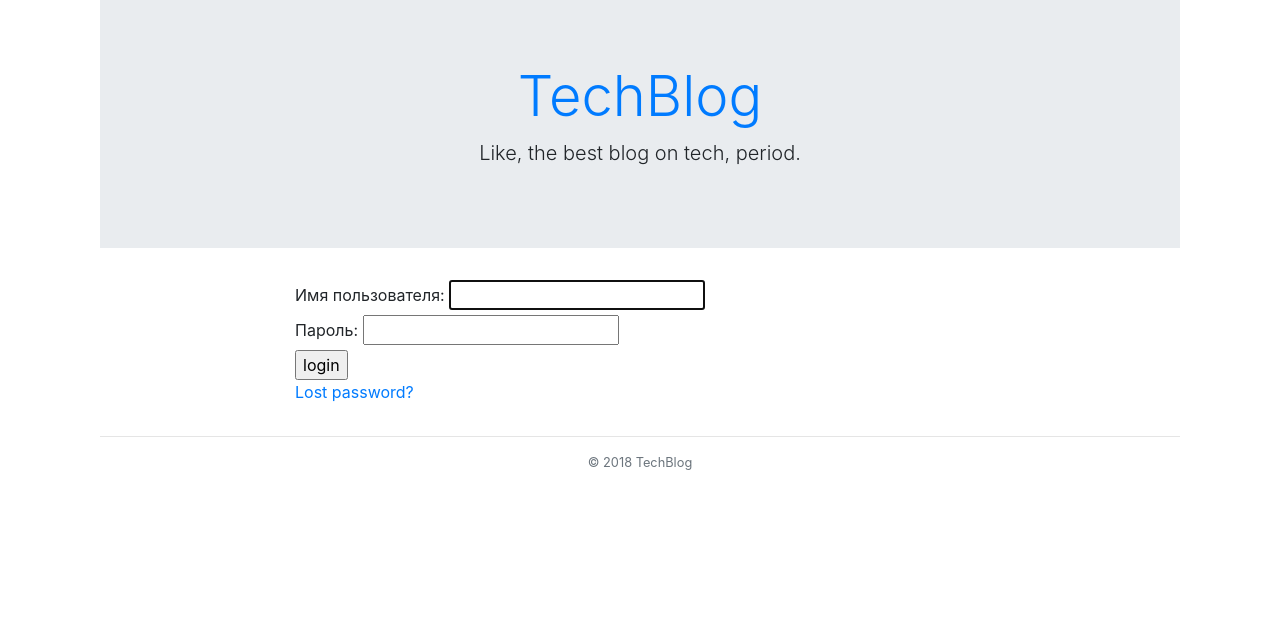
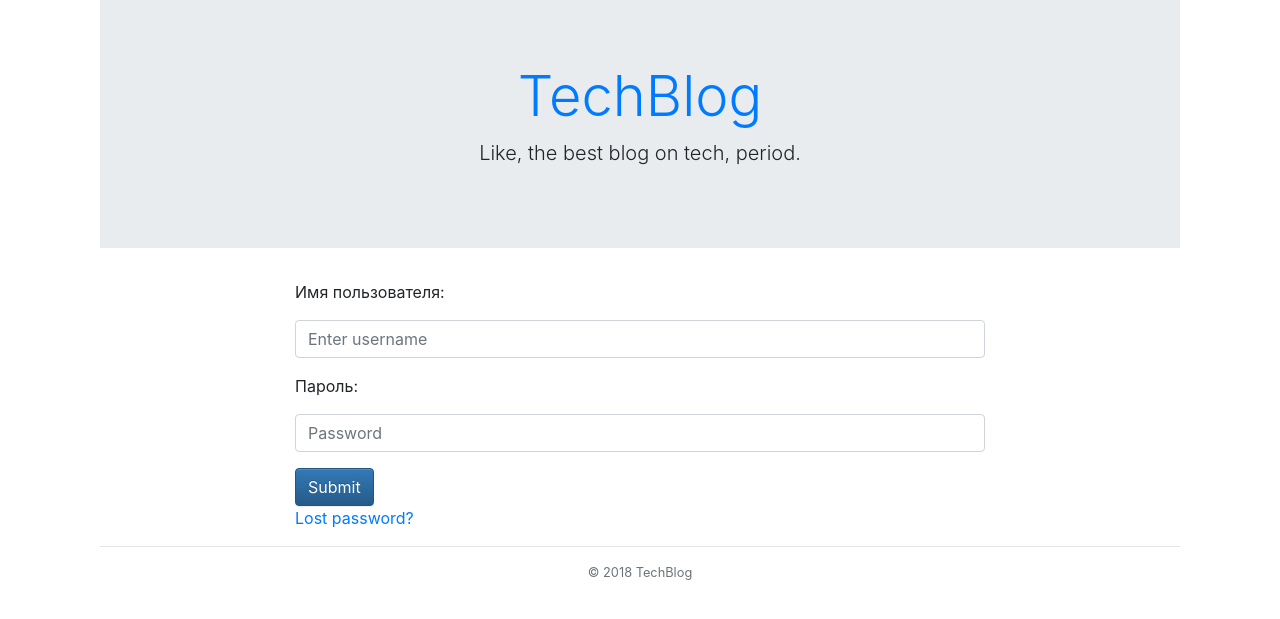
Before and after one commit to abald/TechBlog, a Django app: page /blog/accounts/login/ in a window 1280 px wide. Shown: the part 57-676 px from the top of the page. Run offline with Django 3.2, Linux system fonts and the light colour scheme; some libraries are stand-ins or nearby versions.

Commit message:
Improved post edit and auth form styles 🚀

```diff
--- a/blog/templates/blog/post_detail.html
+++ b/blog/templates/blog/post_detail.html
@@ -1,8 +1,8 @@
 {% extends 'blog/base.html' %}
 
 {% block content %}
-<div class="post">
-    <h2><a href="/blog/{{ post.url }}">{{ post.title }}</a></h2>
+<article class="mt-5">
+    <h2><a href="{% url 'post_detail' pk=post.pk %}">{{ post.title }}</a></h2>
     {% if post.published_date %}
     <p class="small text-secondary">
         {{ post.published_date }}
@@ -10,5 +10,5 @@
     {% endif %}
 
     <p>{{ post.text|linebreaksbr }}</p>
-</div>
+</article>
 {% endblock %}
--- a/blog/templates/registration/login.html
+++ b/blog/templates/registration/login.html
@@ -3,37 +3,37 @@
 {% block content %}
 
 {% if form.errors %}
-<p>Your username and password didn't match. Please try again.</p>
+<div class="alert alert-danger" role="alert">Your username and password didn't match. Please try again.</div>
 {% endif %}
 
 {% if next %}
 {% if user.is_authenticated %}
-    <p>Your account doesn't have access to this page. To proceed,
-    please login with an account that has access.</p>
+<div class="alert alert-danger" role="alert">Your account doesn't have access to this page. To proceed,
+  please login with an account that has access.</div>
 {% else %}
-    <p>Please login to see this page.</p>
+<div class="alert alert-info" role="alert">Please login to see this page.</div>
 {% endif %}
 {% endif %}
 
 <form method="post" action="{% url 'login' %}">
   {% csrf_token %}
 
-<div>
-  <td>{{ form.username.label_tag }}</td>
-  <td>{{ form.username }}</td>
+
+  <form>
+    <div class="form-group">
+      <label for="login">{{ form.username.label_tag }}</label>
+      <input type="text" placeholder="Enter username" name="username" class="form-control" aria-describedby="username">
     </div>
-<div>
-  <td>{{ form.password.label_tag }}</td>
-  <td>{{ form.password }}</td>
+    <div class="form-group">
+      <label for="password">{{ form.password.label_tag }}</label>
+      <input type="password" name="password" class="form-control" value="{{ password }}" placeholder="Password">
     </div>
-
-<div>
-  <input type="submit" value="login" />
+    <button type="submit" value="ligin" class="btn btn-primary">Submit</button>
     <input type="hidden" name="next" value="{{ next }}" />
-</div>
+  </form>
 </form>
 
 {# Assumes you setup the password_reset view in your URLconf #}
-<p><a href="{% url 'password_reset' %}">Lost password?</a></p>
+<div class="text-faded"><a href="{% url 'password_reset' %}">Lost password?</a></div>
 
 {% endblock %}
```
Also changed, not shown: blog/templates/blog/post_edit.html (+14 -5 lines), blog/templates/blog/post_list.html (+8 -5 lines). Lines whose indentation alone changed are shown as unchanged.
